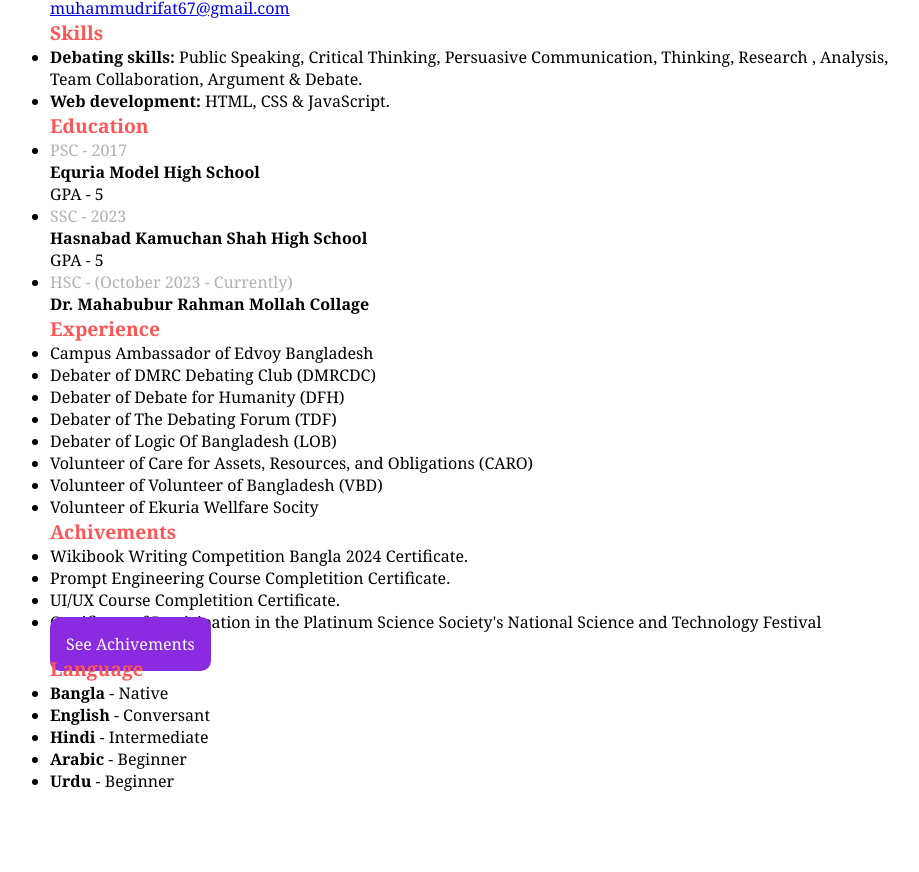
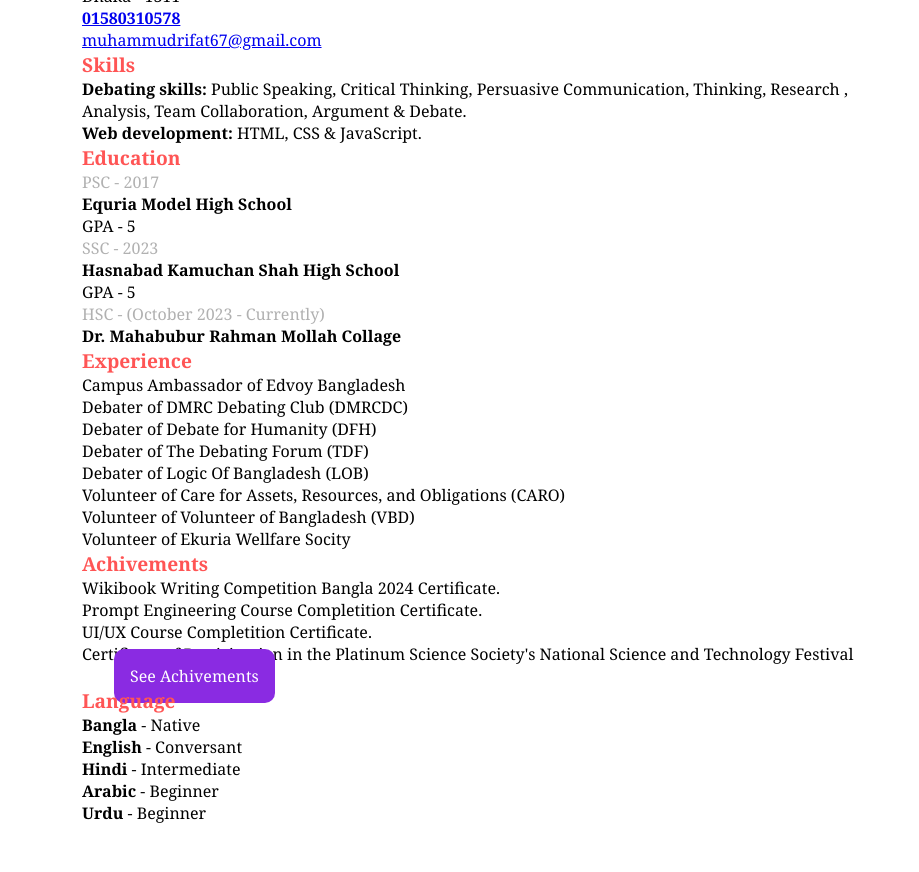
Before and after one commit to RifatParadoxical/Resume, a plain HTML site: page index.html in a window 1280 px wide. Shown: the part 171-1043 px from the top of the page, without its empty margins (158-1077 px from the left). Before the commit the page ends 979 px from the top, so only its background shows below. Drawn offline with Linux system fonts and the light colour scheme.

Commit message:
updated css

```diff
--- a/style.css
+++ b/style.css
@@ -11,9 +11,10 @@
     }
     .pdf{
         background-color: white;
+        padding: 1rem;
     }
     .pdff{
-        padding: 1rem;
+        padding: 2rem;
     }
     .color{
         color: rgb(255, 85, 85);
@@ -34,9 +35,12 @@
         background-color: blueviolet;
         color: white;
         padding: 1rem;
-        margin-top: 10px;
+        margin: 2rem;
         border-radius: 10px;
         text-decoration: none;
+    }
+    ul{
+        list-style-type: none;
     }
 @media (min-width: 800px) {
   .pdf{
```
